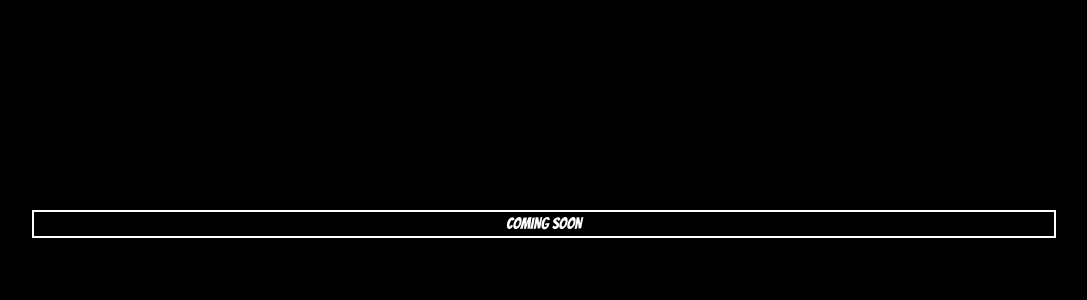
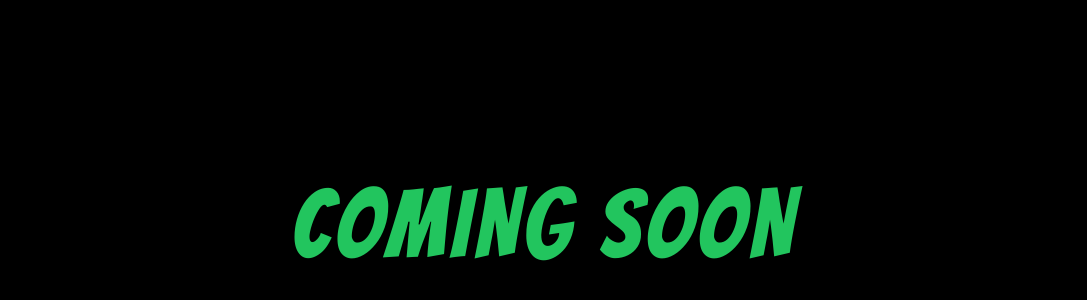
Before and after one commit to lara-isak/viagugu, a Next.js app: page / in a window 1280 px wide. Shown: the part 176-476 px from the top of the page, without its empty margins (96-1183 px from the left). Built offline with nearby package versions, Linux system fonts and the light colour scheme.

Commit message:
💄 Add and style coming soon text

```diff
--- a/app/page.tsx
+++ b/app/page.tsx
@@ -4,8 +4,8 @@ export default function Home() {
   return (
     <main className="flex min-h-screen flex-col items-center justify-center bg-black">
 
-      <div className="w-full max-w-5xl items-center justify-center lg:flex text-white border-2 border-white">
-        <p className="font-bangers">COMING SOON</p>
+      <div className="w-full max-w-5xl items-center justify-center lg:flex text-white">
+        <p className="font-bangers text-8xl tracking-wider text-green-500">COMING SOON</p>
       </div>
 
     </main>
```
